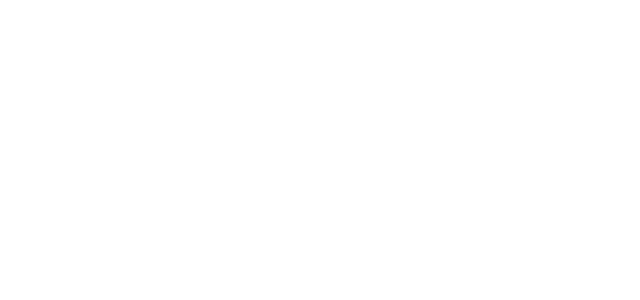
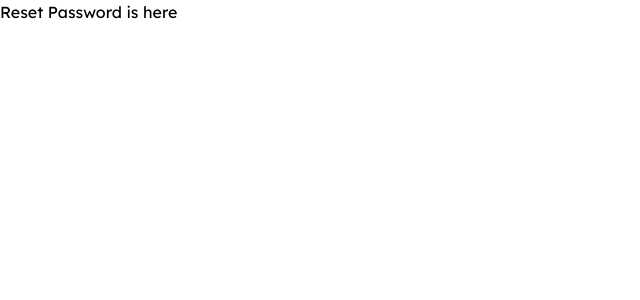
Before and after one commit to ictzoid/LangX-Frontend, a React (Vite) app: page /reset-password in a window 1280 px wide. Before the commit this address had no page. Shown: the top 300 px of the page, without its empty margins (0-640 px from the left). Built offline with nearby package versions, Linux system fonts and the light colour scheme.

Commit message:
added email verification, forgot password and reset password routes

```diff
--- a/src/routes/NavRoutes.jsx
+++ b/src/routes/NavRoutes.jsx
@@ -3,6 +3,9 @@
 import Home from "../pages/Home";
 import LogIn from "../pages/LogIn";
 import SignUp from "../pages/SignUp";
+import EmailVerify from "../pages/EmailVerify";
+import ResetPassword from "../pages/ResetPassword";
+import ForgotPassword from "../pages/ForgotPassword";
 
 export const NavRoutes = () => {
   return (
@@ -11,6 +14,9 @@
         <Route path="/" element={<Home />} />
         <Route path="/login" element={<LogIn />} />
         <Route path="/register" element={<SignUp />} />
+        <Route path="/reset-password" element={<ResetPassword />} />
+        <Route path="/email-verification" element={<EmailVerify />} />
+        <Route path="/forgot-password" element={<ForgotPassword />} />
       </Routes>
     </BrowserRouter>
   );
```
